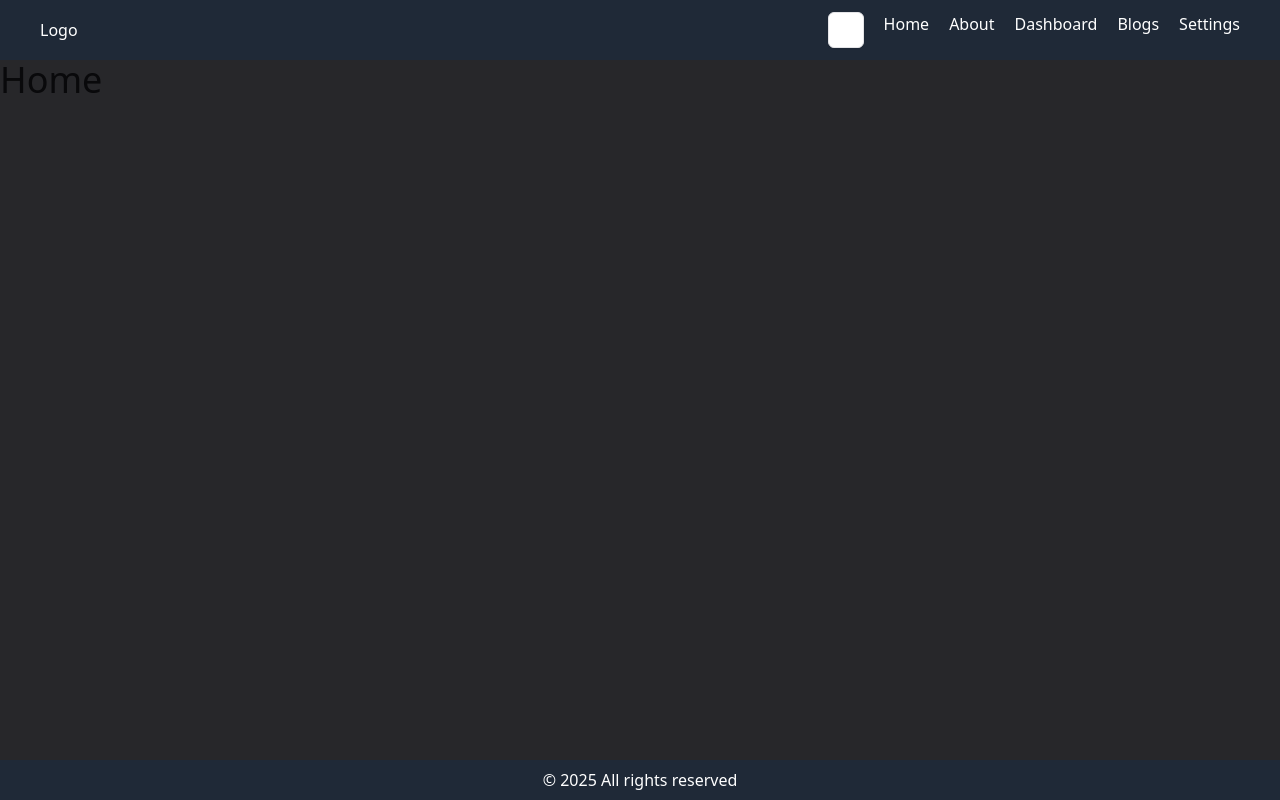
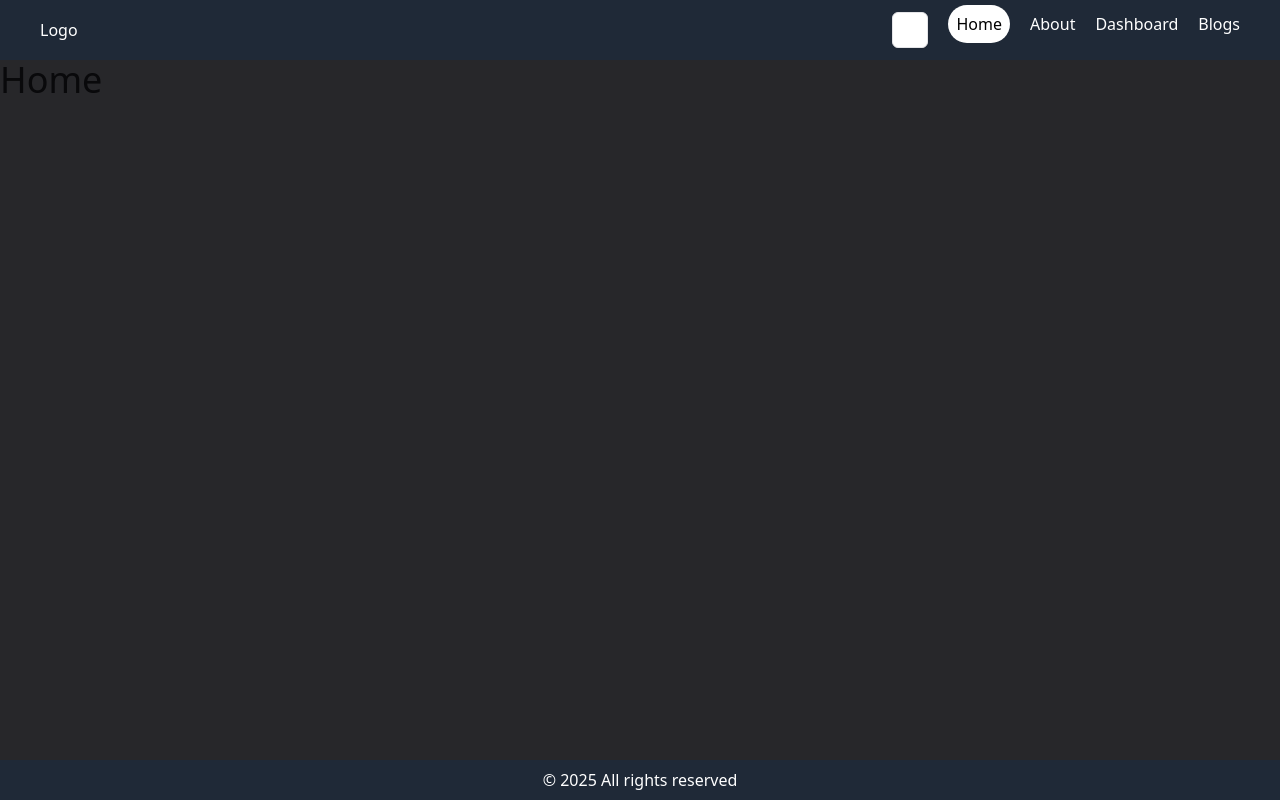
Before and after one commit to tunahankuzgun/law-website, a Next.js app: page / in a window 1280 px wide. Built offline with nearby package versions, Linux system fonts and the light colour scheme.

Commit message:
Add navbar grouping

```diff
--- a/app/components/Navbar.tsx
+++ b/app/components/Navbar.tsx
@@ -1,7 +1,31 @@
+"use client";
+
 import Link from "next/link";
 import { ModeToggle } from "./ModeToggle";
+import { usePathname } from "next/navigation";
 
 const Navbar = () => {
+  const navLinks = [
+    {
+      name: "Home",
+      path: "/",
+    },
+    {
+      name: "About",
+      path: "/about",
+    },
+    {
+      name: "Dashboard",
+      path: "/dashboard",
+    },
+    {
+      name: "Blogs",
+      path: "/blogs",
+    },
+  ];
+
+  const pathname = usePathname();
+
   return (
     <header className="flex justify-between bg-gray-800 text-white h-[60px] items-center">
       <h2 className="mx-10">
@@ -12,19 +36,20 @@ const Navbar = () => {
           <li>
             <ModeToggle />
           </li>
-          <li>
-            <Link href="/">Home</Link>
-          </li>
-          <li>
-            <Link href="/about">About</Link>
-          </li>
-          <li>
-            <Link href="/dashboard">Dashboard</Link>
-          </li>
-          <li>
-            <Link href="/blogs">Blogs</Link>
-          </li>
-          <li>Settings</li>
+          {navLinks.map((link) => (
+            <li key={link.name}>
+              <Link
+                className={
+                  link.path === pathname
+                    ? `bg-white rounded-full p-2 text-black`
+                    : ""
+                }
+                href={link.path}
+              >
+                {link.name}
+              </Link>
+            </li>
+          ))}
         </ul>
       </div>
     </header>
```
